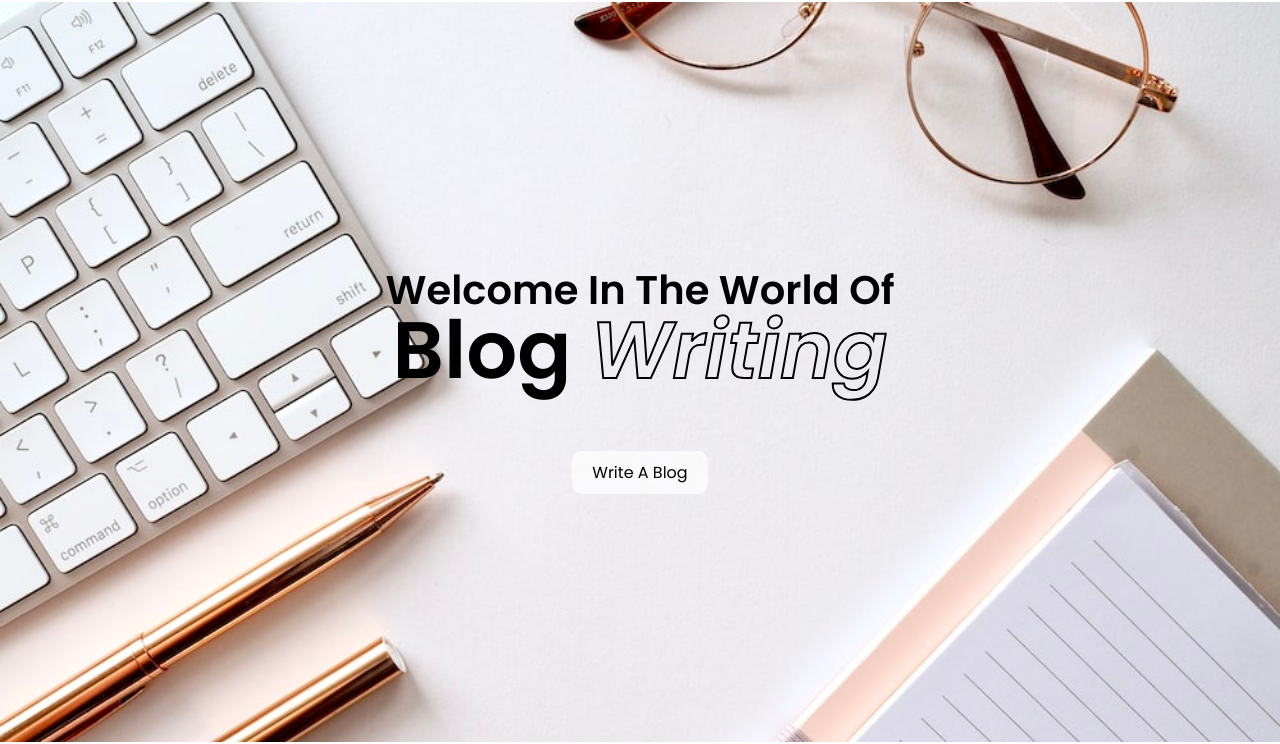
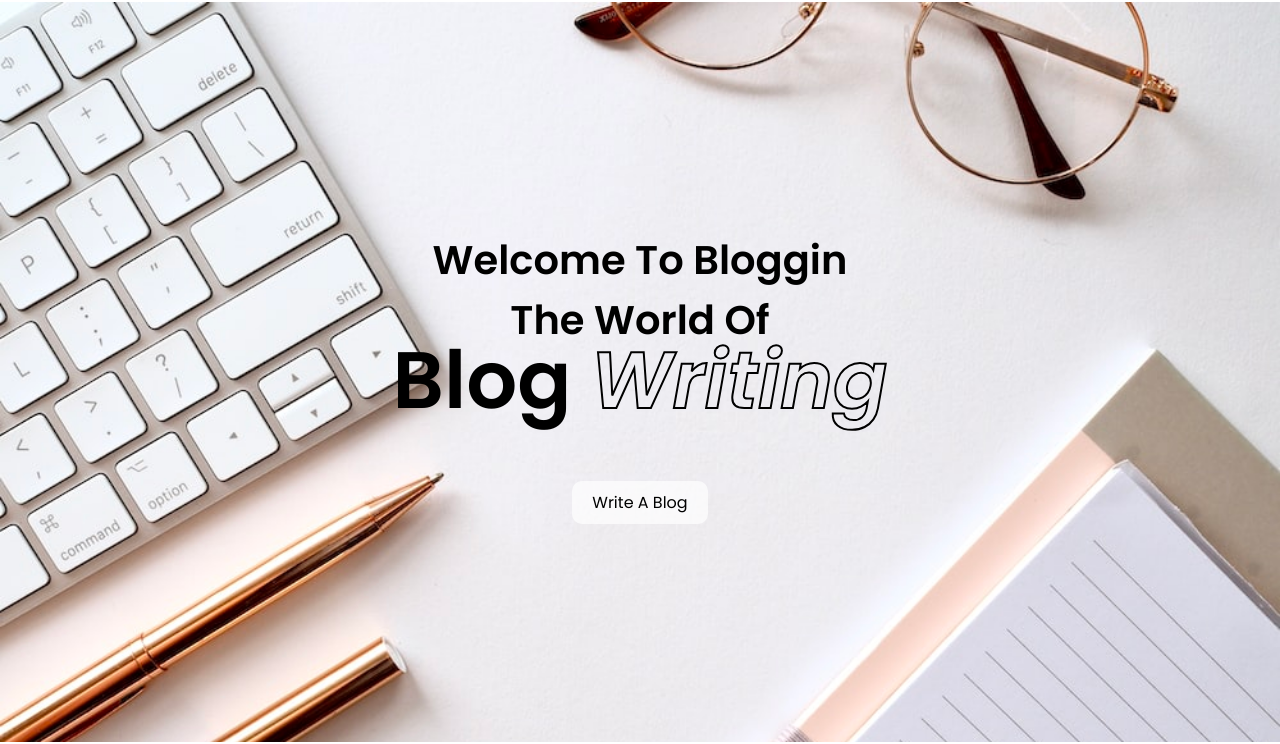
Before and after one commit to corrosivelogic/Blogging_site, a website: page public/home.html in a window 1280 px wide. Shown: the part 58-802 px from the top of the page. Drawn offline with Linux system fonts and the light colour scheme; no server answers.

Commit message:
minor patches

```diff
--- a/public/home.html
+++ b/public/home.html
@@ -4,7 +4,7 @@
     <meta charset="UTF-8">
     <meta http-equiv="X-UA-Compatible" content="IE=edge">
     <meta name="viewport" content="width=device-width, initial-scale=1.0">
-    <title>Blog : Homepage</title>
+    <title>Blogin : Homepage</title>
 
     <link href="https://fonts.googleapis.com/css2?family=Poppins:ital,wght@0,400;0,500;0,600;1,600&display=swap" rel="stylesheet">
     <link rel="stylesheet" href="css/home.css">
@@ -23,8 +23,8 @@
     <header class="header">
         <div class="content">
             <h1 class="heading">
-                <span class="small">welcome in the world of</span>
-                blog
+                <span class="small">welcome to  Bloggin</span>
+                <span class="small">The world of </span>Blog
                 <span class="no-fill">writing</span>
             </h1>
             <a href="/editor" class="btn">write a blog</a>
```
